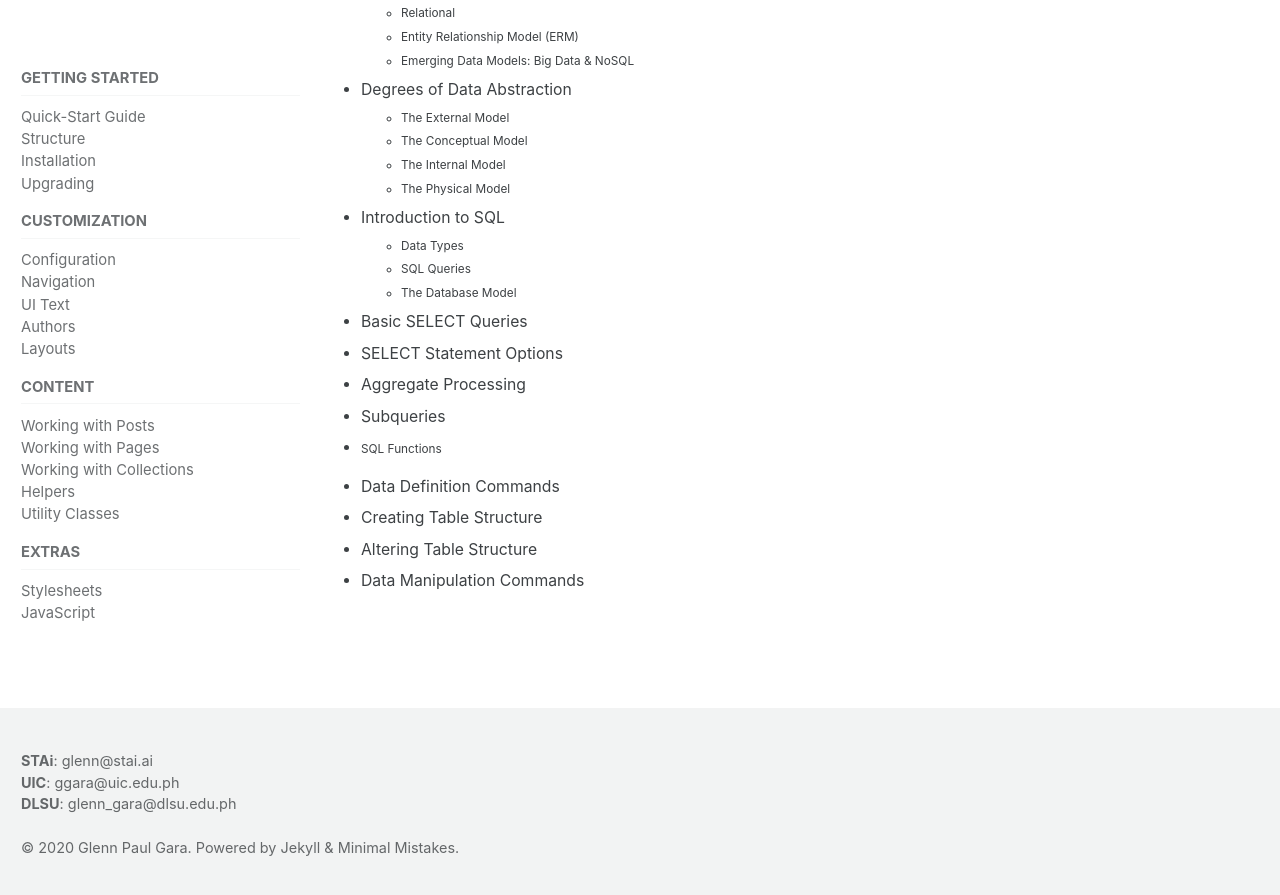
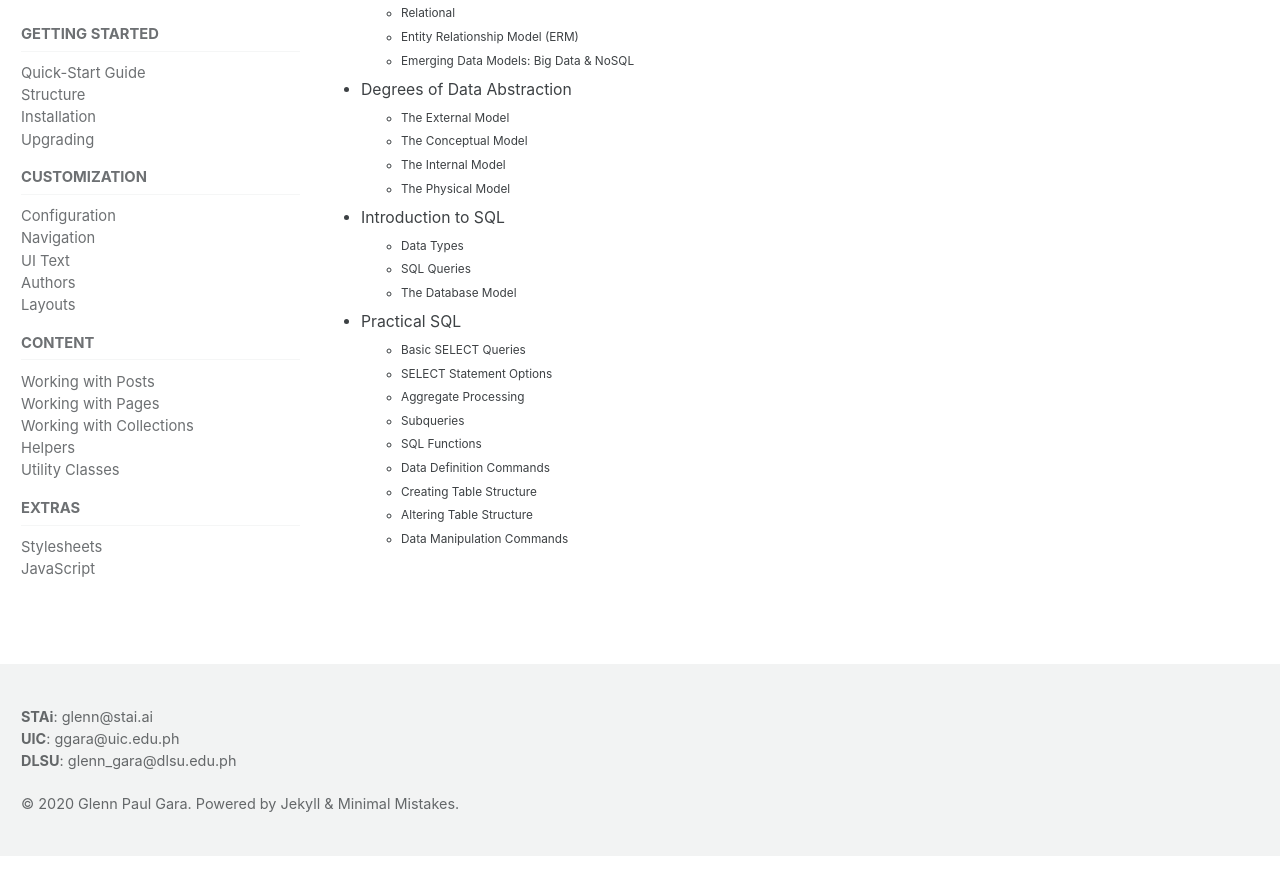
Before and after one commit to glenngara/glenngara.github.io, a Jekyll site: the page built from _pages/teaching/cc212/main.md, in a window 1280 px wide and 900 px high, scrolled down 1344 px. Shown: the top 895 px of the window. Built offline with Jekyll 4.4.1, drawn with Linux system fonts in a browser that asks for light colours; cached includes are drawn as plain includes; nearby versions of some CDN libraries; after the commit the page ends 2200 px from its top, so only the background shows below that.

Commit message:
Update main.md

```diff
--- a/_pages/teaching/cc212/main.md
+++ b/_pages/teaching/cc212/main.md
@@ -54,13 +54,13 @@ COURSE TOPICS
   - SQL Queries
   - The Database Model
 
-- Basic SELECT Queries
-- SELECT Statement Options
-- Aggregate Processing
-- Subqueries
-- SQL Functions
-
-- Data Definition Commands
-- Creating Table Structure
-- Altering Table Structure
-- Data Manipulation Commands
+- Practical SQL
+  - Basic SELECT Queries
+  - SELECT Statement Options
+  - Aggregate Processing
+  - Subqueries
+  - SQL Functions
+  - Data Definition Commands
+  - Creating Table Structure
+  - Altering Table Structure
+  - Data Manipulation Commands
```
